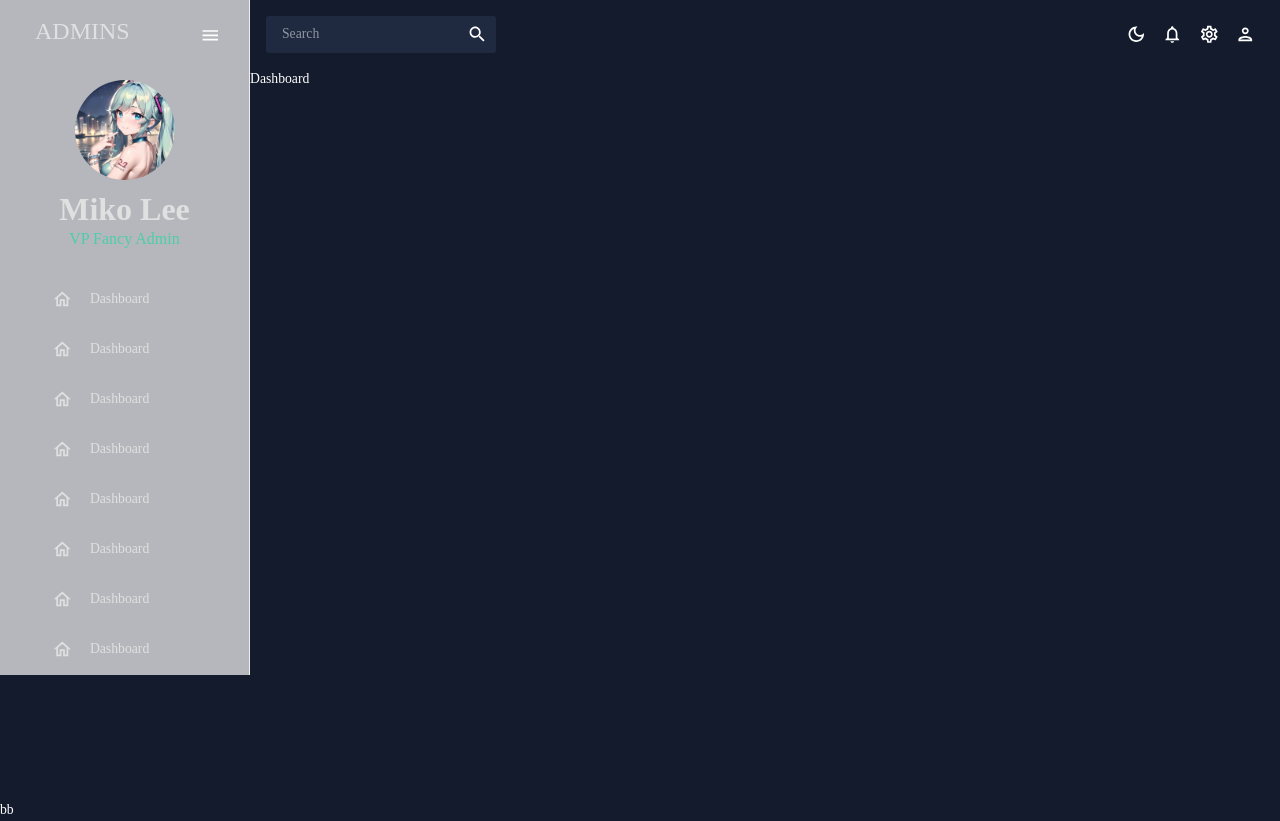
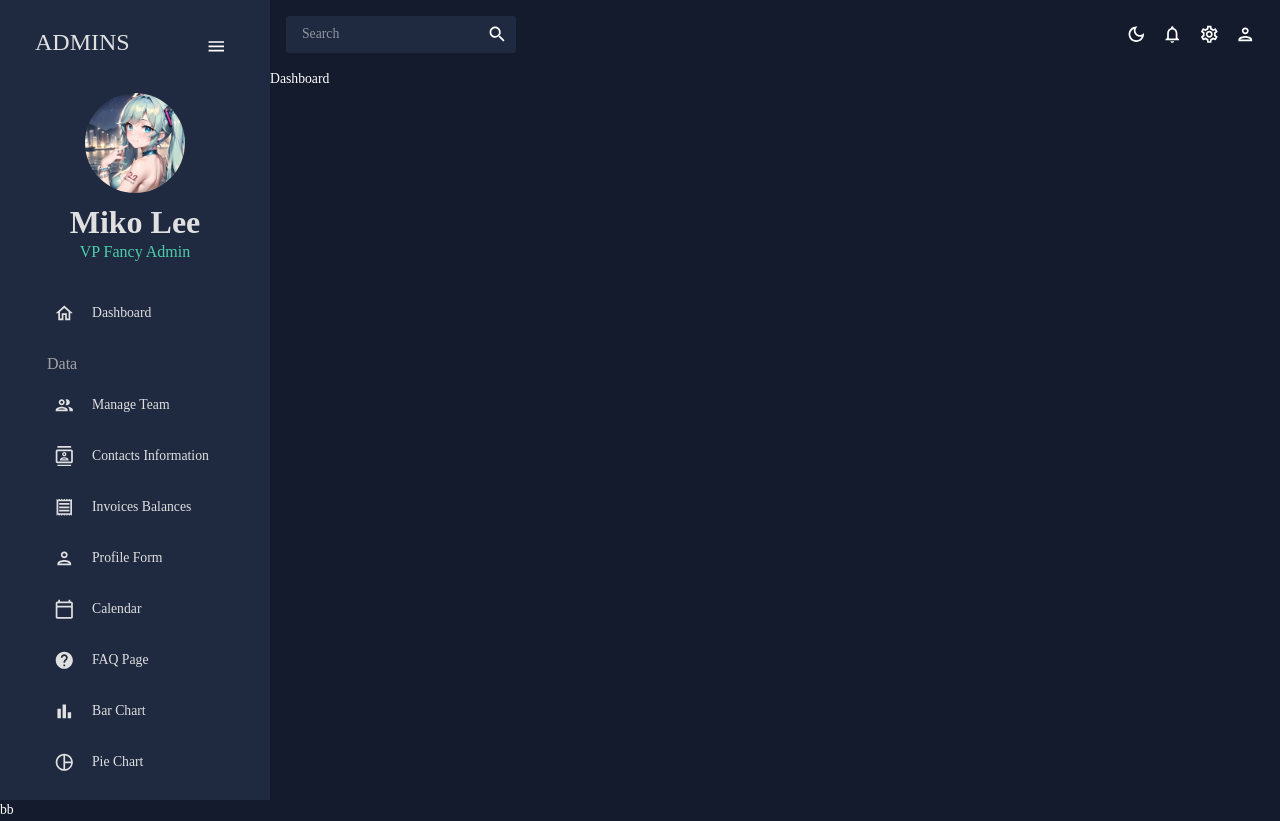
Before and after one commit to michaeli524/react-admin-dashboard, a React (Create React App) app: page / in a window 1280 px wide. Built offline with nearby package versions, Linux system fonts and the light colour scheme.

Commit message:
update of sidebar

```diff
--- a/package.json
+++ b/package.json
@@ -23,7 +23,7 @@
     "formik": "^2.4.3",
     "react": "^18.2.0",
     "react-dom": "^18.2.0",
-    "react-pro-sidebar": "^1.1.0-alpha.1",
+    "react-pro-sidebar": "^0.7.1",
     "react-router-dom": "^6.15.0",
     "react-scripts": "5.0.1",
     "web-vitals": "^2.1.4",
--- a/src/scenes/global/Sidebar.jsx
+++ b/src/scenes/global/Sidebar.jsx
@@ -1,8 +1,9 @@
 import { useState } from "react";
-import { Sidebar as ProSidebar, Menu, MenuItem } from "react-pro-sidebar";
+import { ProSidebar, Menu, MenuItem } from "react-pro-sidebar";
 import { Box, IconButton, Typography, useTheme } from "@mui/material";
 import { Link } from "react-router-dom";
 import { tokens } from "../../theme";
+import "react-pro-sidebar/dist/css/styles.css";
 import HomeOutlinedIcon from "@mui/icons-material/HomeOutlined";
 import PeopleOutlinedIcon from "@mui/icons-material/PeopleOutlined";
 import ContactsOutlinedIcon from "@mui/icons-material/ContactsOutlined";
@@ -14,8 +15,7 @@
 import PieChartOutlineOutlinedIcon from "@mui/icons-material/PieChartOutlined";
 import TimeLineOutlinedIcon from "@mui/icons-material/TimelineOutlined";
 import MenuOutlinedIcon from "@mui/icons-material/MenuOutlined";
-import { HomeOutlined } from "@mui/icons-material";
-// import MapOutlinedIcon from "@mui/icons-material/MapOutlined";
+import MapOutlinedIcon from "@mui/icons-material/MapOutlined";
 
 const Item = ({ title, to, icon, selected, setSelected }) => {
   const theme = useTheme();
@@ -54,7 +54,7 @@
         "& .pro-inner-item:hover": {
           color: "#868dfb !important",
         },
-        "& .pro-menu-item.active": {
+        "& .pro-menu-item:active": {
           color: "#6870fa !important",
         },
       }}
@@ -92,7 +92,7 @@
             <Box mb="25px">
               <Box display="flex" justifyContent="center" alignItems="center">
                 <img
-                  alt="profile-user"
+                  alt="avatar"
                   width="100px"
                   height="100px"
                   src={`../../assets/user.jpg`}
@@ -125,52 +125,81 @@
               selected={selected}
               setSelected={setSelected}
             />
+
+            <Typography
+              variant="h5"
+              color={colors.grey[300]}
+              sx={{ m: "15px 0 5px 20px" }}
+            >
+              Data
+            </Typography>
             <Item
-              title="Dashboard"
-              to="/"
-              icon={<HomeOutlinedIcon />}
+              title="Manage Team"
+              to="/team"
+              icon={<PeopleOutlinedIcon />}
               selected={selected}
               setSelected={setSelected}
             />
             <Item
-              title="Dashboard"
-              to="/"
-              icon={<HomeOutlinedIcon />}
+              title="Contacts Information"
+              to="/contacts"
+              icon={<ContactsOutlinedIcon />}
               selected={selected}
               setSelected={setSelected}
             />
             <Item
-              title="Dashboard"
-              to="/"
-              icon={<HomeOutlinedIcon />}
+              title="Invoices Balances"
+              to="/invoices"
+              icon={<ReceiptOutlinedIcon />}
               selected={selected}
               setSelected={setSelected}
             />
             <Item
-              title="Dashboard"
-              to="/"
-              icon={<HomeOutlinedIcon />}
+              title="Profile Form"
+              to="/form"
+              icon={<PersonOutlinedIcon />}
               selected={selected}
               setSelected={setSelected}
             />
             <Item
-              title="Dashboard"
-              to="/"
-              icon={<HomeOutlinedIcon />}
+              title="Calendar"
+              to="/calendar"
+              icon={<CalendarTodayOutlinedIcon />}
               selected={selected}
               setSelected={setSelected}
             />
             <Item
-              title="Dashboard"
-              to="/"
-              icon={<HomeOutlinedIcon />}
+              title="FAQ Page"
+              to="/faq"
+              icon={<HelpOutlinedIcon />}
               selected={selected}
               setSelected={setSelected}
             />
             <Item
-              title="Dashboard"
-              to="/"
-              icon={<HomeOutlinedIcon />}
+              title="Bar Chart"
+              to="/bar"
+              icon={<BarChartOutlinedIcon />}
+              selected={selected}
+              setSelected={setSelected}
+            />
+            <Item
+              title="Pie Chart"
+              to="/pie"
+              icon={<PieChartOutlineOutlinedIcon />}
+              selected={selected}
+              setSelected={setSelected}
+            />
+            <Item
+              title="Line Chart"
+              to="/line"
+              icon={<TimeLineOutlinedIcon />}
+              selected={selected}
+              setSelected={setSelected}
+            />
+            <Item
+              title="Geography Chart"
+              to="/geography"
+              icon={<MapOutlinedIcon />}
               selected={selected}
               setSelected={setSelected}
             />
```
Also changed, not shown: 1 other file (tests, documents, lock files or other folders).
